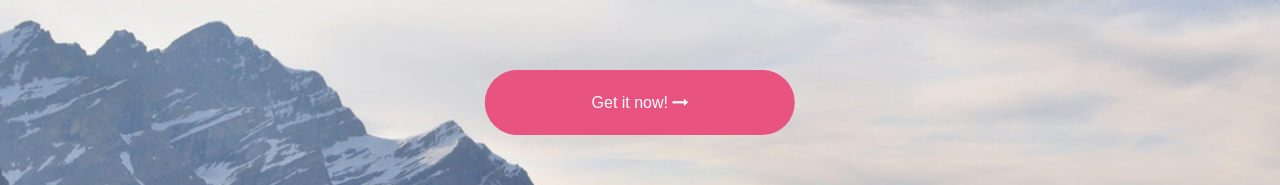
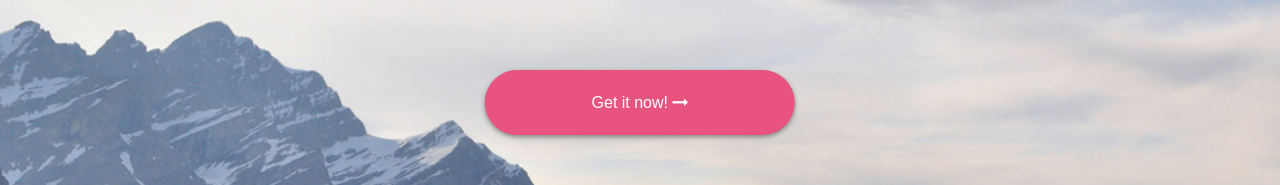
Before and after one commit to mary4/mary4.github.io, a plain HTML site: page Bella-site/index.html in a window 1280 px wide. In both pictures the pointer is over the button "Get it now!". Shown: the part 295-480 px from the top of the page. Drawn offline with nearby package versions, Linux system fonts and the light colour scheme.

Commit message:
Update style.css

```diff
--- a/Bella-site/style.css
+++ b/Bella-site/style.css
@@ -115,6 +115,11 @@ main{
 	color: white;
 	margin-top: 85px;
 }
+
+.get_it_now:hover{
+   box-shadow: 0px 2px 5px grey;
+}
+
 .function_item{
 	max-width: 30%;
   margin-top: 115px;
```
